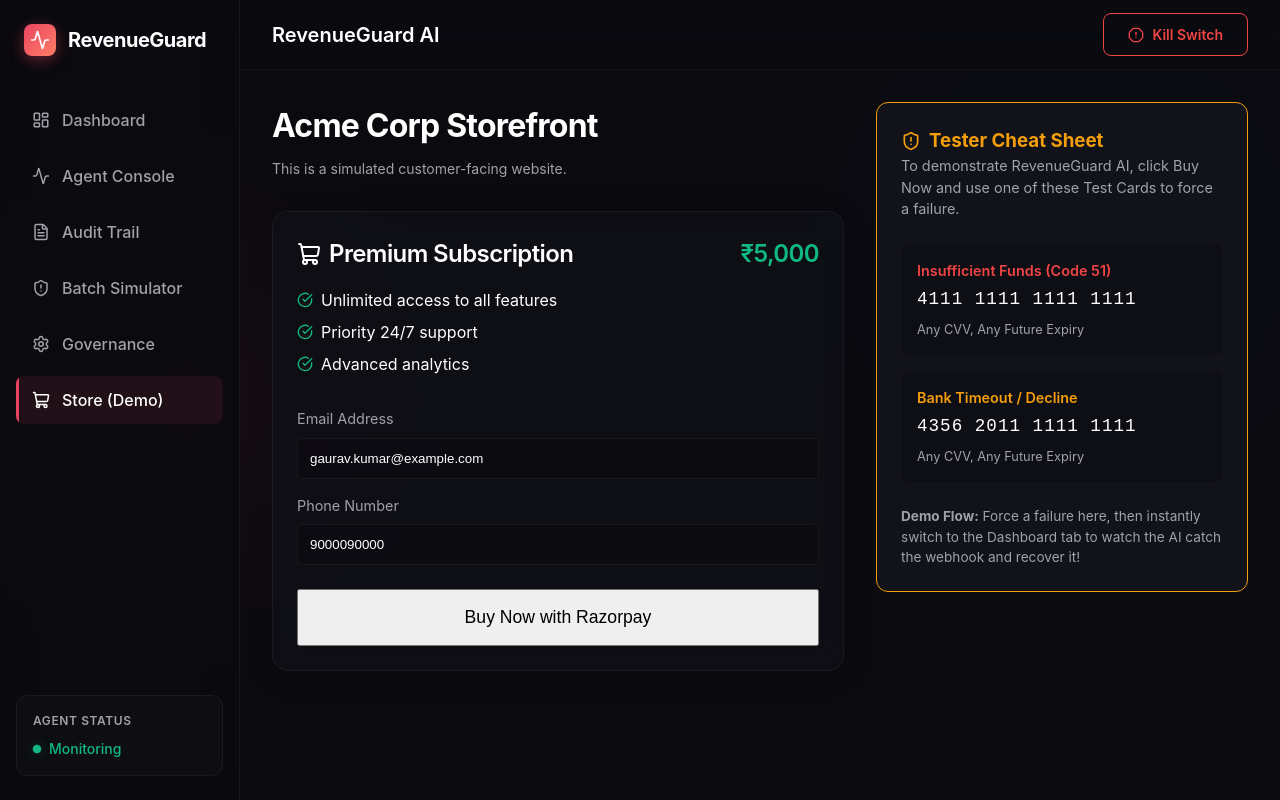
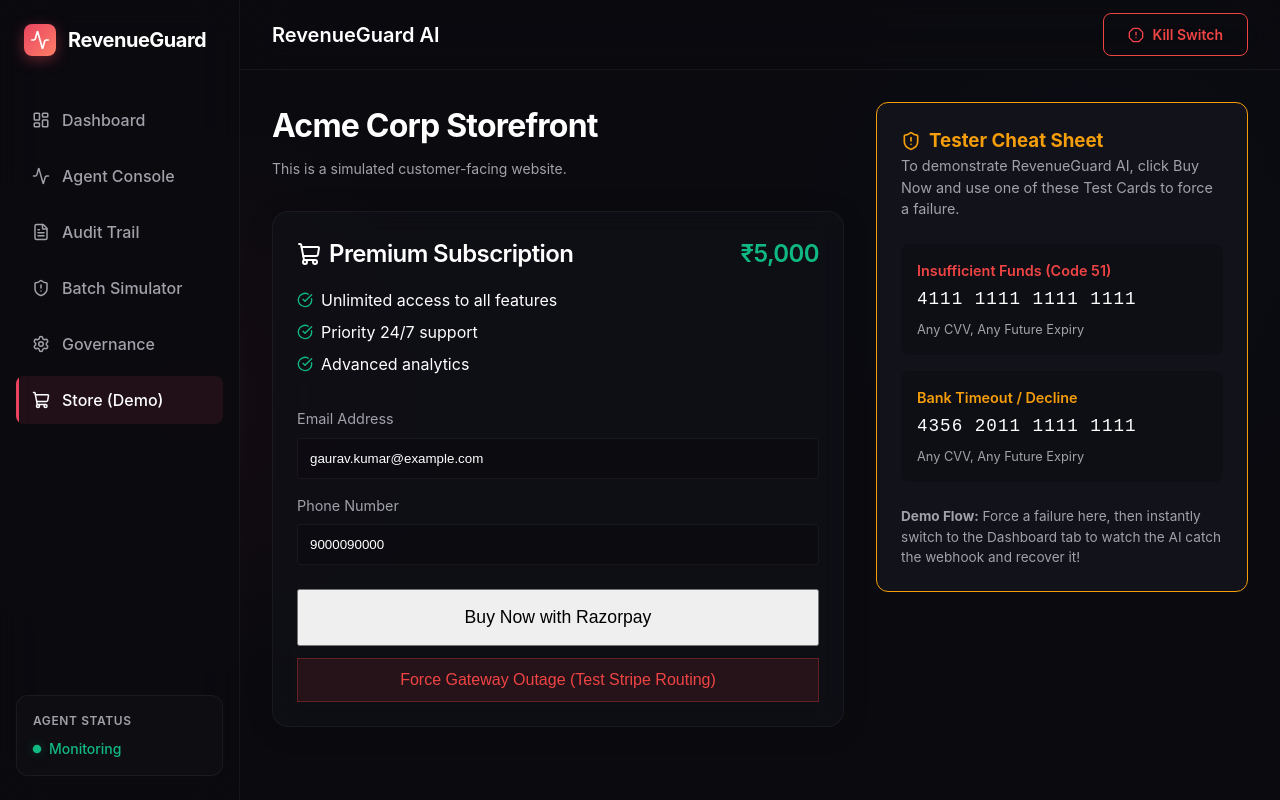
Before and after one commit to V1629/RevenueGuard, a React (Vite) app in the folder client/: page /store in a window 1280 px wide. Built offline with nearby package versions, Linux system fonts and the light colour scheme.

Commit message:
feat(storefront): update outage button to wait for AI agent and redirect directly to stripe checkout

```diff
--- a/client/src/pages/StorePage.jsx
+++ b/client/src/pages/StorePage.jsx
@@ -112,6 +112,43 @@
     }
   };
 
+  const handleSimulateOutage = async () => {
+    setLoading(true);
+    toast('Simulating a Razorpay server outage...', 'warning');
+
+    try {
+      const response = await fetch('http://localhost:3001/api/payment/report-failure', {
+        method: 'POST',
+        headers: { 'Content-Type': 'application/json' },
+        body: JSON.stringify({
+          razorpay_payment_id: 'pay_demo_timeout_' + Math.floor(Math.random() * 1000),
+          error_code: 'gateway_timeout',
+          error_reason: 'ACQUIRER_TIMEOUT',
+          error_description: 'The payment request timed out between the gateway and the acquiring bank servers.',
+          amount: 500000,
+          method: 'card',
+          bank: 'HDFC',
+          email: customerEmail,
+          phone: customerPhone
+        })
+      });
+
+      const data = await response.json();
+      console.log("Outage simulated — agent triggered!", data);
+
+      if (data.fallbackUrl) {
+         window.location.href = data.fallbackUrl;
+      } else {
+         toast('Agent did not return a Stripe fallback link (check backend logs)', 'error');
+         setLoading(false);
+      }
+    } catch (err) {
+      console.error("Failed to report outage:", err);
+      toast('Failed to reach backend API', 'error');
+      setLoading(false);
+    }
+  };
+
   return (
     <div style={{ maxWidth: '1000px', margin: '0 auto', display: 'flex', gap: '2rem', flexWrap: 'wrap' }}>
 
@@ -160,6 +197,7 @@
             </div>
           </div>
 
+          <div style={{ display: 'flex', flexDirection: 'column', gap: '0.75rem' }}>
             <button
               className="button-primary"
               style={{ width: '100%', padding: '1rem', fontSize: '1.1rem' }}
@@ -168,6 +206,15 @@
             >
               {loading ? 'Processing...' : 'Buy Now with Razorpay'}
             </button>
+            <button
+              className="button-secondary"
+              style={{ width: '100%', padding: '0.75rem', fontSize: '1rem', background: 'rgba(239, 68, 68, 0.1)', color: 'var(--danger)', border: '1px solid rgba(239, 68, 68, 0.3)' }}
+              onClick={handleSimulateOutage}
+              disabled={loading}
+            >
+              Force Gateway Outage (Test Stripe Routing)
+            </button>
+          </div>
         </motion.div>
       </div>
 
```
Lines whose indentation alone changed are shown as unchanged.
